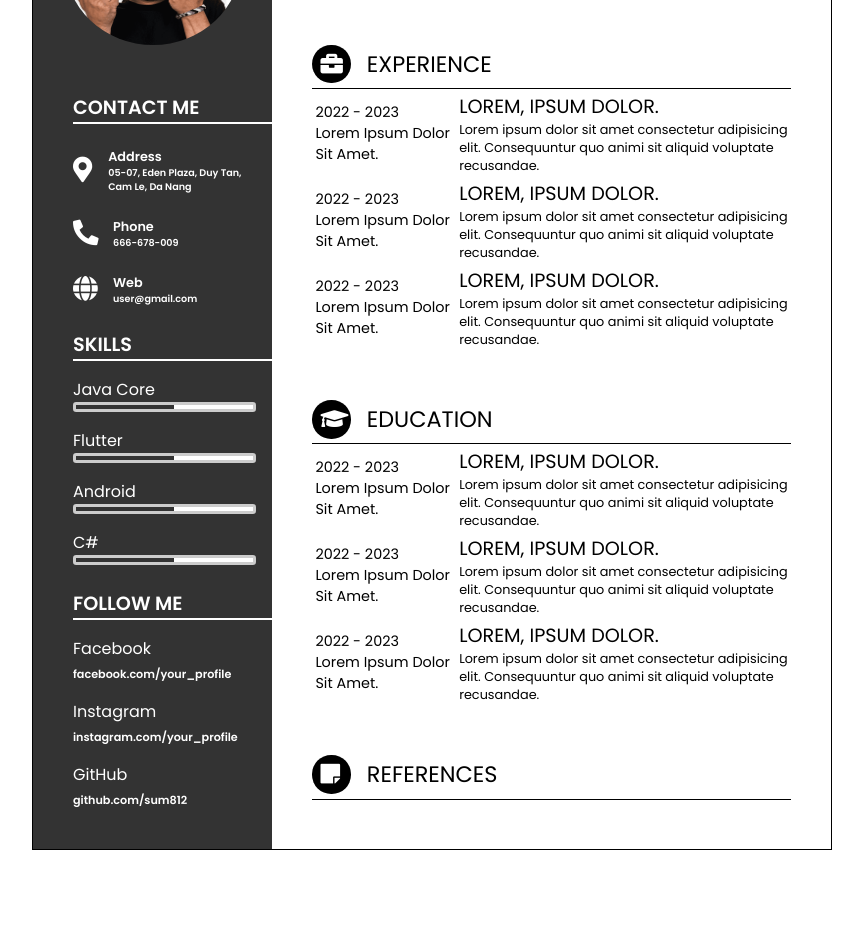
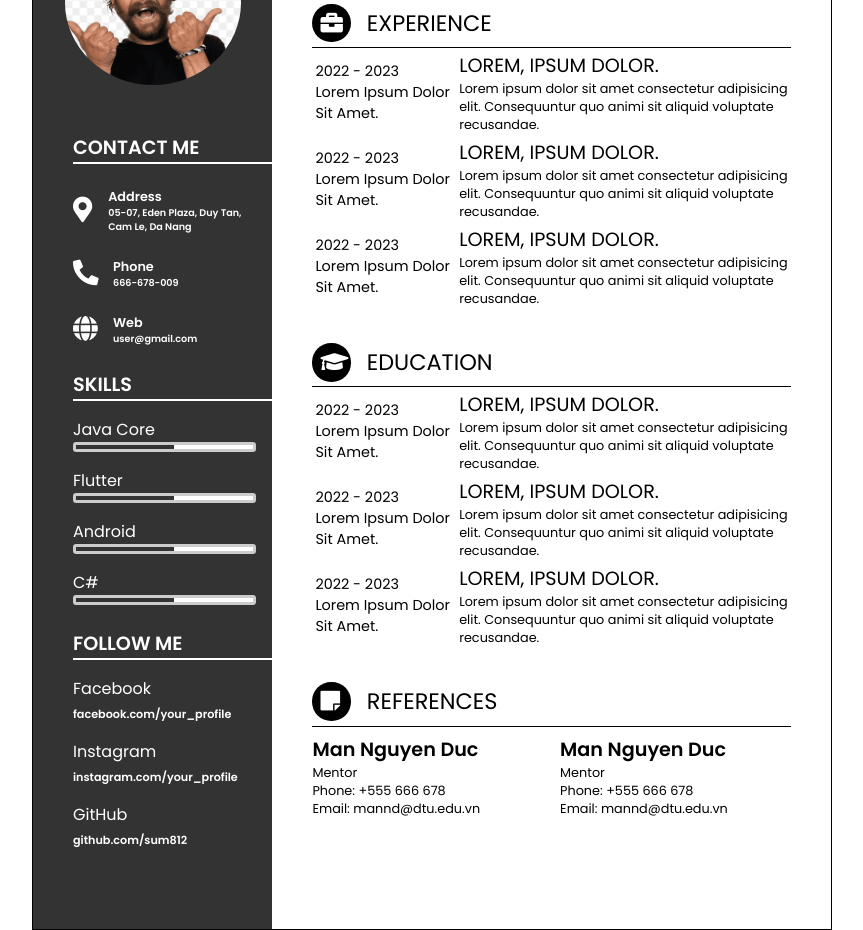
Before and after one commit to dtvn-training/2023-dn-LeNguyenTrongHieu-demoCV-practice, a plain HTML site: page index.html in a window 1280 px wide. Shown: the part 145-1075 px from the top of the page, without its empty margins (208-1071 px from the left). Before the commit the page ends 995 px from the top, so only its background shows below. Drawn offline with Linux system fonts and the light colour scheme.

Commit message:
complete references

```diff
--- a/assets/css/style.css
+++ b/assets/css/style.css
@@ -14,9 +14,9 @@
 }
 
 .container #left-resume {
-    display: block;
     background-color: #333;
     width: calc(30%);
+    padding: 2.5rem 0 2.5rem 0;
 }
 
 .container #left-resume img {
@@ -110,7 +110,8 @@
     display: block;
     background-color: #fff;
     width: calc(70%);
-    padding: 2.5rem;
+    padding: 1.5rem 2.5rem 0 2.5rem;
+    margin: 0;
 }
 
 .container #right-resume h1, h2 {
@@ -127,7 +128,7 @@
 }
 
 #right-resume .content {
-    margin-top: 3rem;
+    margin-top: 2rem;
 }
 
 #right-resume .content .title {
@@ -166,3 +167,18 @@
     text-transform: uppercase;
     font-size:1.2rem;
 }
+
+.content .infos {
+    position: absolute;
+    margin-top: .5rem;
+    display: flex;
+}
+
+.content .infos .info {
+    margin-right: 5rem;
+    font-size: .8rem;
+}
+
+.content .infos .info h5 {
+    font-size: 1.2rem;
+}
--- a/index.html
+++ b/index.html
@@ -184,6 +184,20 @@
                 <div class="title">
                     <h3><i class="fas fa-sticky-note"></i>references</h3>
                 </div>
+                <div class="infos">
+                    <div class="info">
+                        <h5>Man Nguyen Duc</h5>
+                        Mentor<br>
+                        Phone: +555 666 678<br>
+                        Email: mannd@dtu.edu.vn
+                    </div>
+                    <div class="info">
+                        <h5>Man Nguyen Duc</h5>
+                        Mentor<br>
+                        Phone: +555 666 678<br>
+                        Email: mannd@dtu.edu.vn
+                    </div>
+                </div>
             </div>
         </div>
     </div>
```
